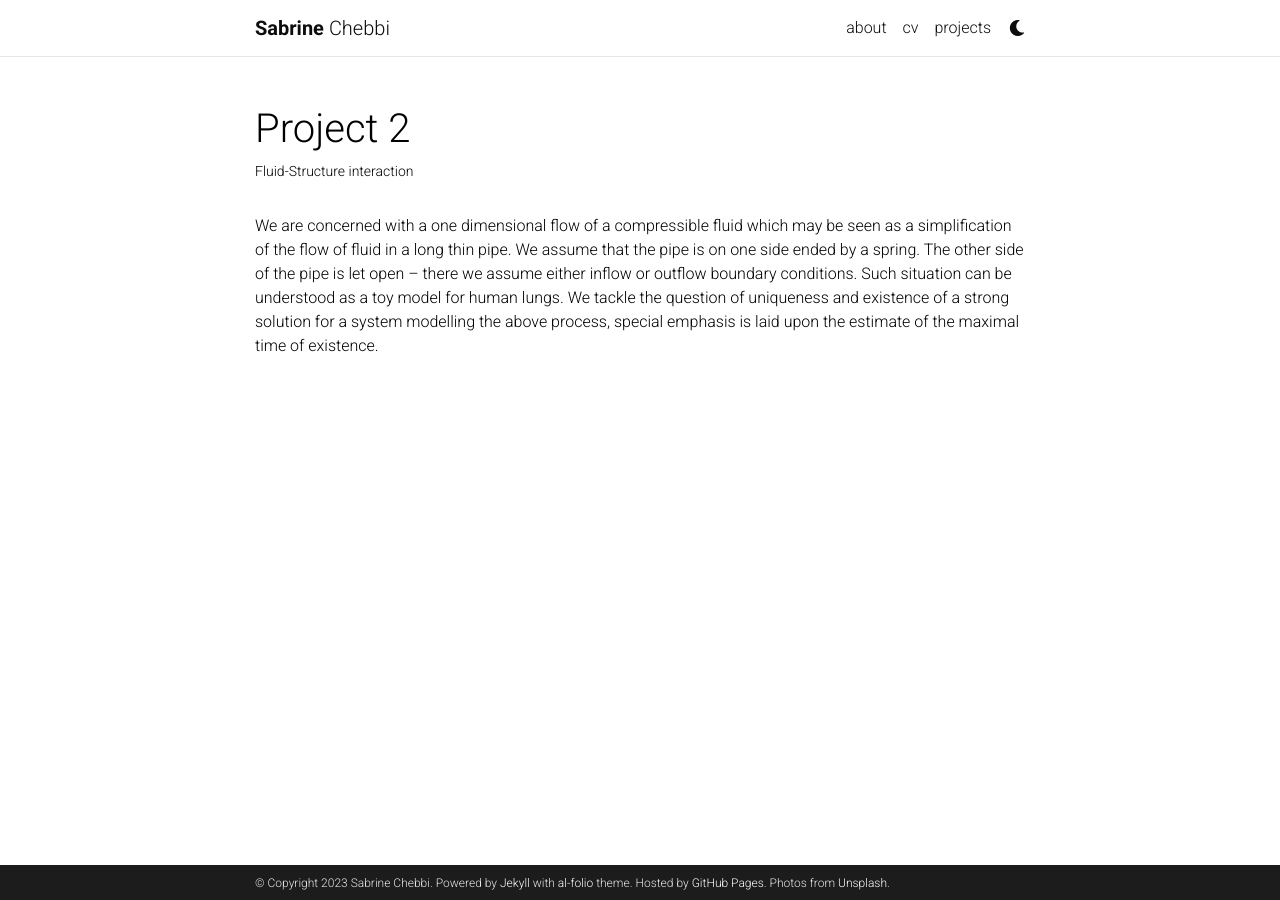
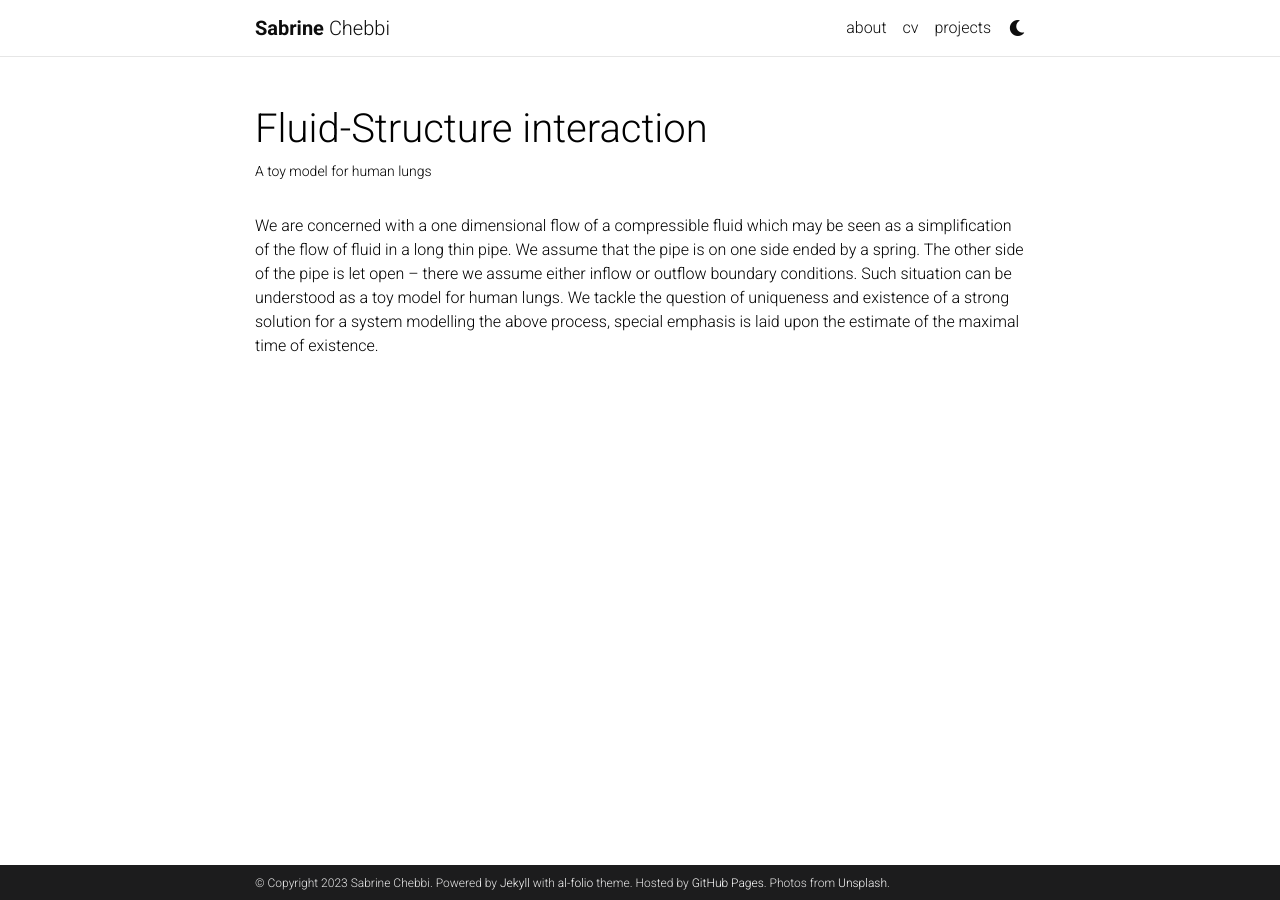
Before and after one commit to Sabrine-stack/Sabrine-stack.github.io, a Jekyll site: the page built from _projects/2_project.md, in a window 1280 px wide. Built offline with Jekyll 4.4.1, drawn with Linux system fonts in a browser that asks for light colours; comment, search, counter and statistics services are not loaded; a style sheet for code colours, icons or effects is not loaded.

Commit message:
Update 2_project.md

```diff
--- a/_projects/2_project.md
+++ b/_projects/2_project.md
@@ -1,7 +1,7 @@
 ---
 layout: page
-title: Project 2
-description: Fluid-Structure interaction
+title: Fluid-Structure interaction
+description: A toy model for human lungs
 img: assets/img/3.jpg
 importance: 2
 category: work
```
